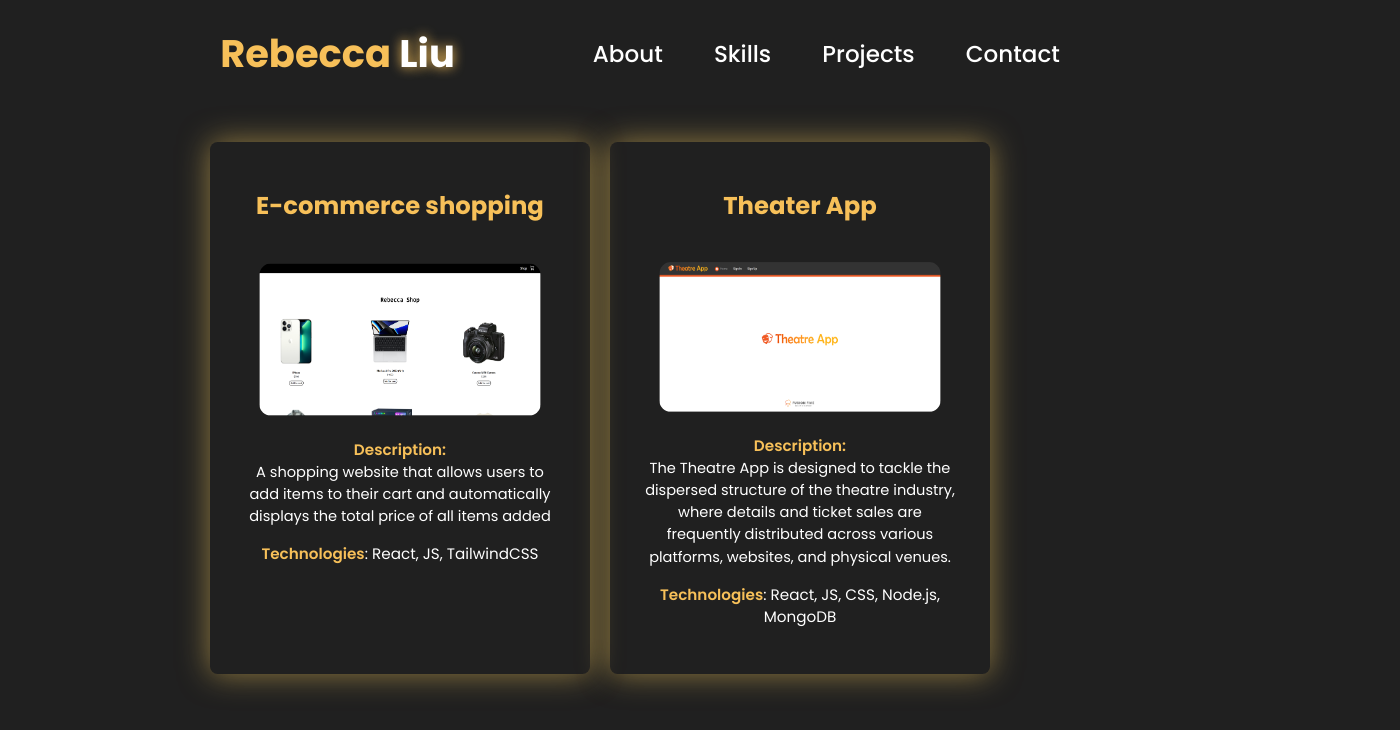
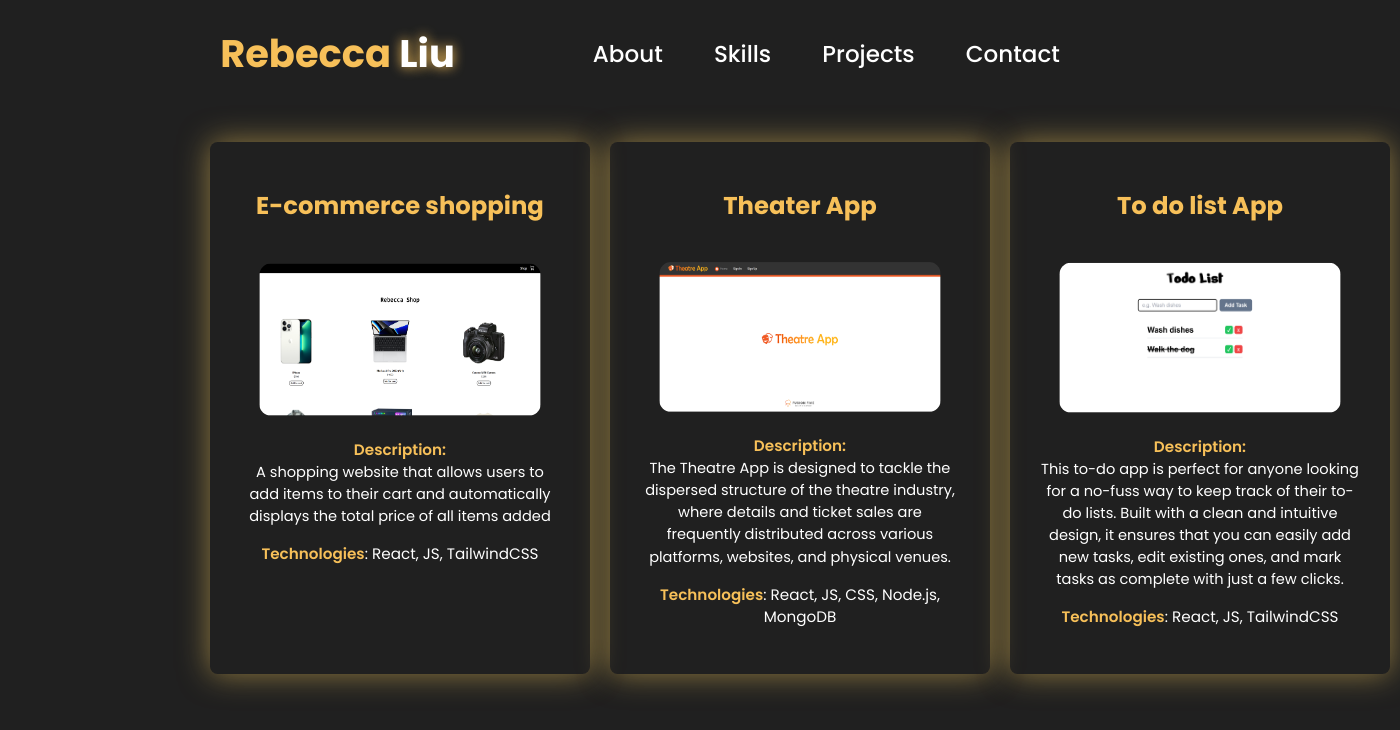
Before and after one commit to uilacceb/portfolio, a React (Vite) app in the folder client/: page /projects in a window 1280 px wide. Shown: the top 730 px of the page, 1400 px wide, since content can reach past the window. Built offline with nearby package versions, Linux system fonts and the light colour scheme.

Commit message:
added project 3

```diff
--- a/client/src/pages/Projects.jsx
+++ b/client/src/pages/Projects.jsx
@@ -1,12 +1,11 @@
-import ProjectCard from "./ProjectCard"
-import p1 from "../assets/projects/project1.png"
-import p2 from "../assets/projects/project2.png"
-import { Link } from "react-router-dom"
-import "./css/projectCard.css"
-
+import ProjectCard from "./ProjectCard";
+import p1 from "../assets/projects/project1.png";
+import p2 from "../assets/projects/project2.png";
+import p3 from "../assets/projects/project3.png";
+import { Link } from "react-router-dom";
+import "./css/projectCard.css";
 
 const Projects = () => {
-
   return (
     <>
       {/* <section style={{height: '100vh', display: 'flex', alignItems: 'center', justifyContent: 'center'}}>
@@ -15,16 +14,34 @@ const Projects = () => {
       <section className="project-section">
         {/*project 1*/}
         <Link to="https://e-commerce-beige-rho.vercel.app/" target="_blank">
-          <ProjectCard title='E-commerce shopping' img={p1} description="A shopping website that allows users to add items to their cart and automatically displays the total price of all items added" technologies="React, JS, TailwindCSS" />
+          <ProjectCard
+            title="E-commerce shopping"
+            img={p1}
+            description="A shopping website that allows users to add items to their cart and automatically displays the total price of all items added"
+            technologies="React, JS, TailwindCSS"
+          />
         </Link>
         {/* project 2 */}
         <Link to="https://theater-app-frontend.vercel.app/" target="_blank">
-          <ProjectCard title='Theater App' img={p2} description="The Theatre App is designed to tackle the dispersed structure of the theatre industry, where details and ticket sales are frequently distributed across various platforms, websites, and physical venues." technologies="React, JS, CSS, Node.js, MongoDB" />
+          <ProjectCard
+            title="Theater App"
+            img={p2}
+            description="The Theatre App is designed to tackle the dispersed structure of the theatre industry, where details and ticket sales are frequently distributed across various platforms, websites, and physical venues."
+            technologies="React, JS, CSS, Node.js, MongoDB"
+          />
         </Link>
-
+        {/* project 3 */}
+        <Link to="https://tdl-frontend.vercel.app/" target="_blank">
+          <ProjectCard
+            title="To do list App"
+            img={p3}
+            description="This to-do app is perfect for anyone looking for a no-fuss way to keep track of their to-do lists. Built with a clean and intuitive design, it ensures that you can easily add new tasks, edit existing ones, and mark tasks as complete with just a few clicks."
+            technologies="React, JS, TailwindCSS"
+          />
+        </Link>
       </section>
     </>
-  )
-}
+  );
+};
 
-export default Projects
+export default Projects;
```
Also changed, not shown: client/src/assets/projects/project3.png (added).
